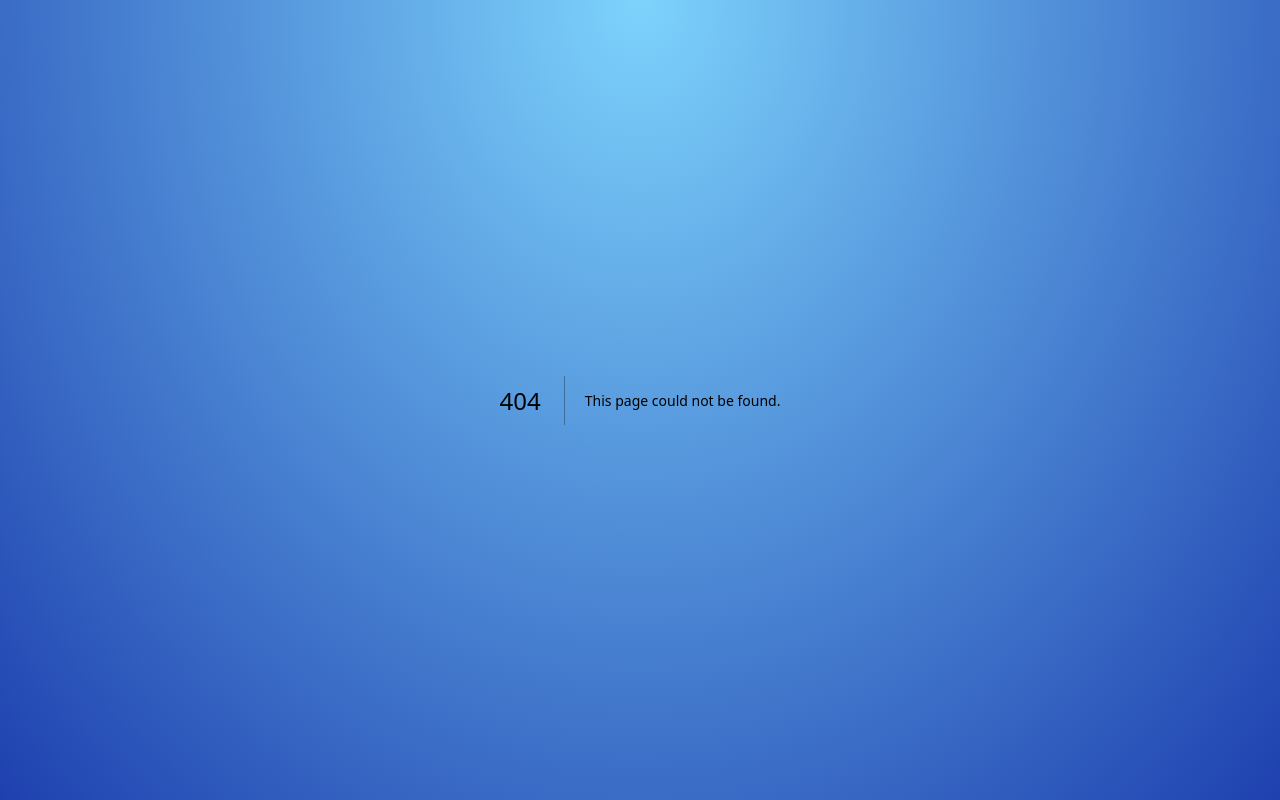
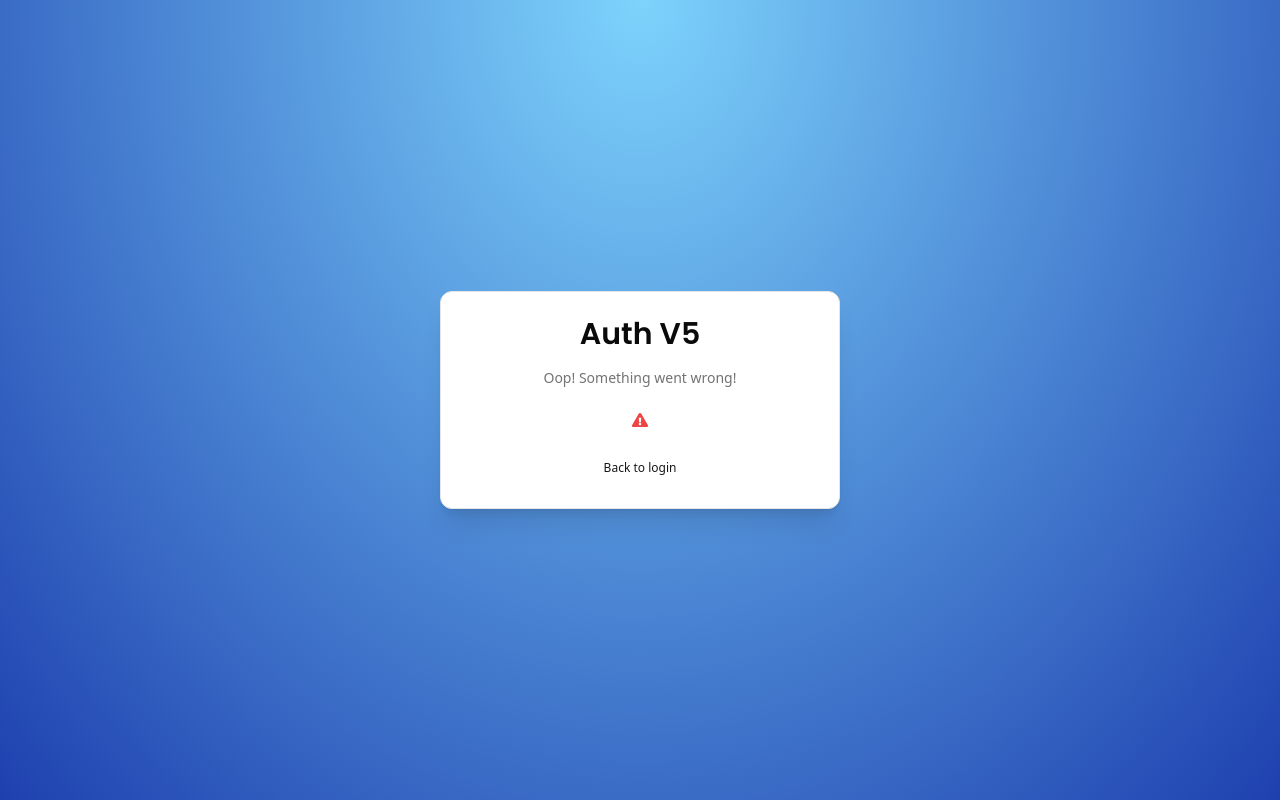
Before and after one commit to Shariful-Islam-Saju/Auth-JS, a Next.js app: page /error in a window 1280 px wide. Before the commit this address had no page. Built offline with nearby package versions, Linux system fonts and the light colour scheme.

Commit message:
make a error page

```diff
--- /dev/null
+++ b/src/app/(auth)/error/page.tsx
@@ -0,0 +1,8 @@
+import ErrorCard from "@/components/auth/ErrorCard";
+import React from "react";
+
+const page = () => {
+  return <ErrorCard />;
+};
+
+export default page;
--- a/src/app/(protected)/settings/page.tsx
+++ b/src/app/(protected)/settings/page.tsx
@@ -7,7 +7,7 @@ const Settings = async () => {
   console.log(session);
   return (
     <div className="flex flex-col justify-center items-center h-full ">
-      <p className="text-white font-bold text-lg my-5 max-w-[800px]">
+      <p className="text-white px-5 text-center font-bold text-lg my-5 max-w-[800px]">
         Lorem ipsum dolor sit, amet consectetur adipisicing elit. Praesentium
         nostrum et, temporibus reiciendis iusto maiores, esse, fuga facilis a
         dolorum saepe aspernatur voluptatum? Minus, neque incidunt. Distinctio,
@@ -17,7 +17,7 @@ const Settings = async () => {
       </p>
       <form
         action={async () => {
-          'use server'
+          "use server";
           await signOut();
         }}
       >
--- /dev/null
+++ b/src/components/auth/ErrorCard.tsx
@@ -0,0 +1,19 @@
+import React from "react";
+import CardWrapper from "./CardWrapper";
+import { FaExclamationTriangle } from "react-icons/fa";
+
+const ErrorCard = () => {
+  return (
+    <CardWrapper
+      backButtonHerf="/login"
+      backButtonLabel="Back to login"
+      headerLabel="Oop! Something went wrong!"
+    >
+      <div className="w-full flex justify-center items-center">
+        <FaExclamationTriangle className="text-destructive" />
+      </div>
+    </CardWrapper>
+  );
+};
+
+export default ErrorCard;
--- a/src/routes.ts
+++ b/src/routes.ts
@@ -1,8 +1,8 @@
 // public route
-export const publicRoutes = ["/", "/login", '/register'];
+export const publicRoutes = ["/", "/login", "/register", "/error"];
 
 //authenticaton route
-export const authRoutes = ["/login", "/register"];
+export const authRoutes = ["/login", "/register", "/error"];
 
 // The prefix for api authentication route
 export const apiAuthPrefix = "/api/auth";
```
